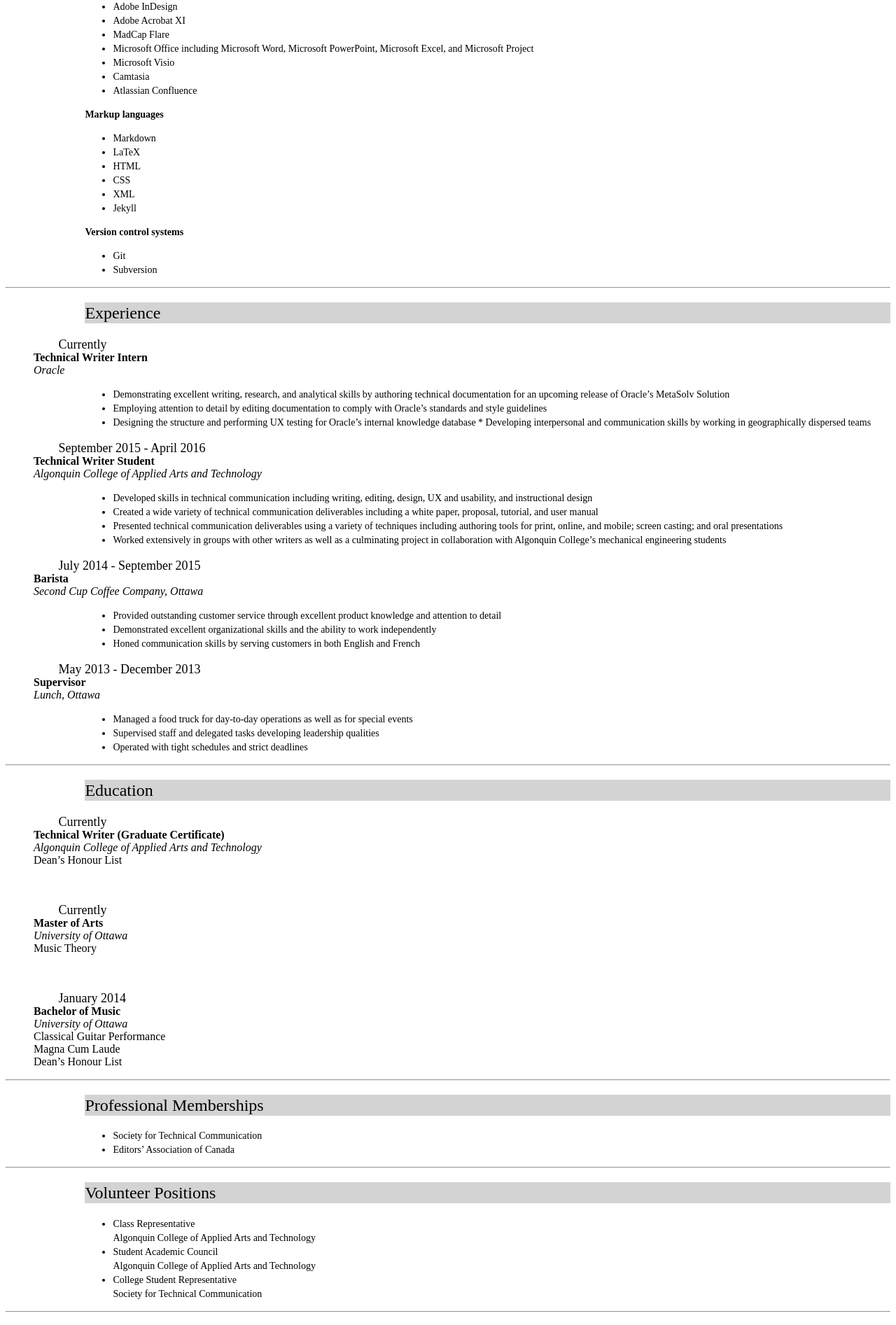
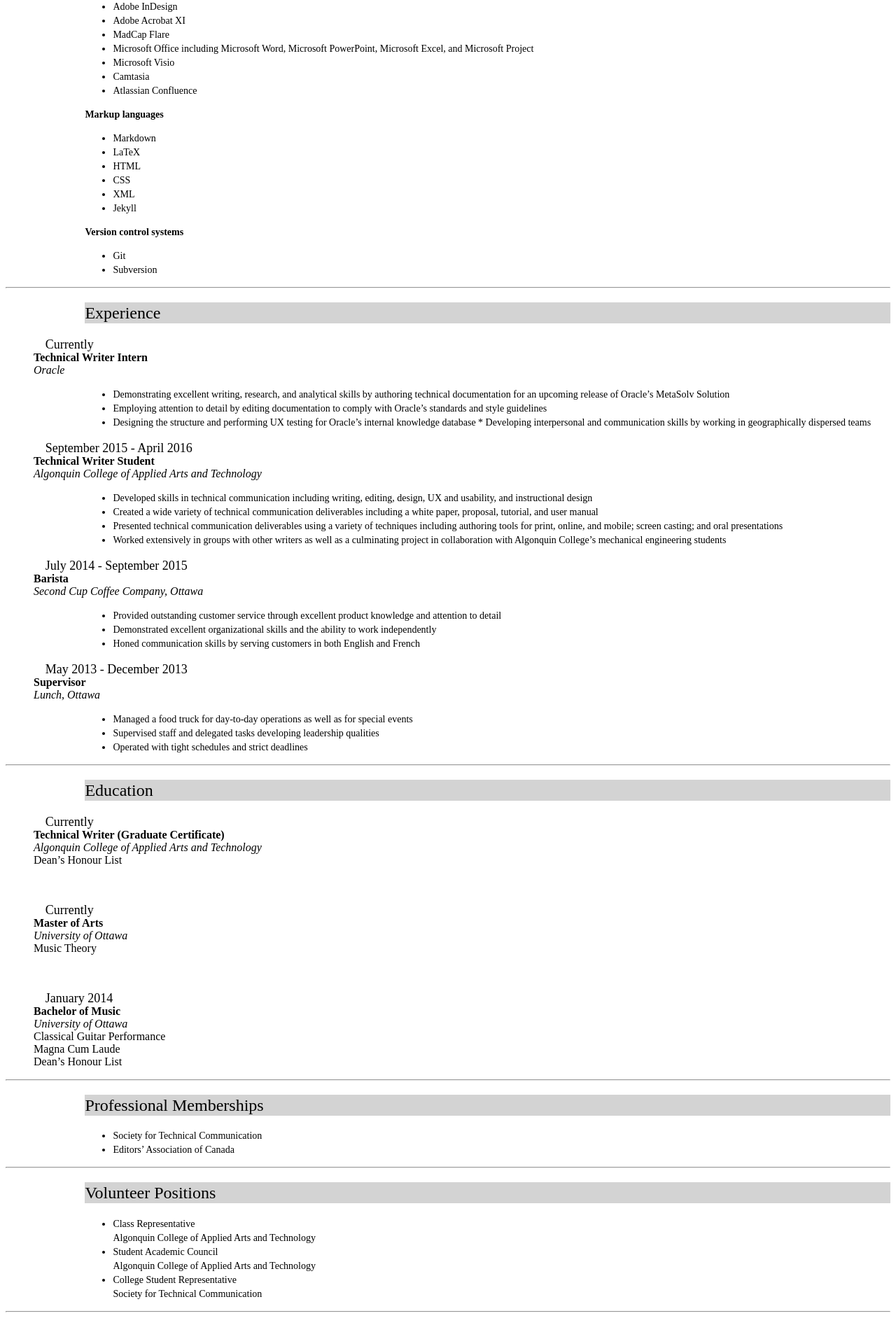
Before and after one commit to chris-milne/chris-milne.github.io, a Jekyll site: the page built from index.html, in a window 1280 px wide. Shown: the part 548-2441 px from the top of the page at 70% size. Built offline with Jekyll 4.4.1, drawn with Linux system fonts in a browser that asks for light colours.

Commit message:
Update main.css

```diff
--- a/css/main.css
+++ b/css/main.css
@@ -56,7 +56,7 @@
 	font-variant: normal;
 	font-weight: 300;
 	line-height: 20px;
-	margin-left: 2cm;
+	margin-left: 1.5cm;
 	marging-right: 3cm;
 }
 blockquote {
```
